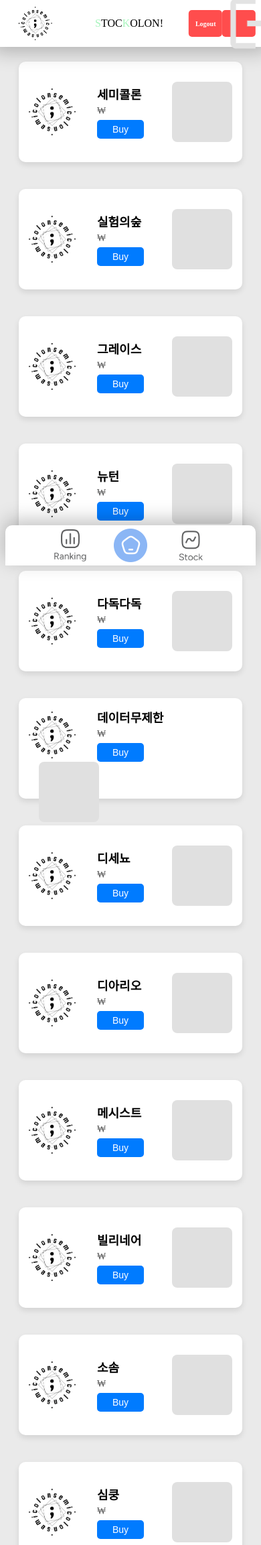
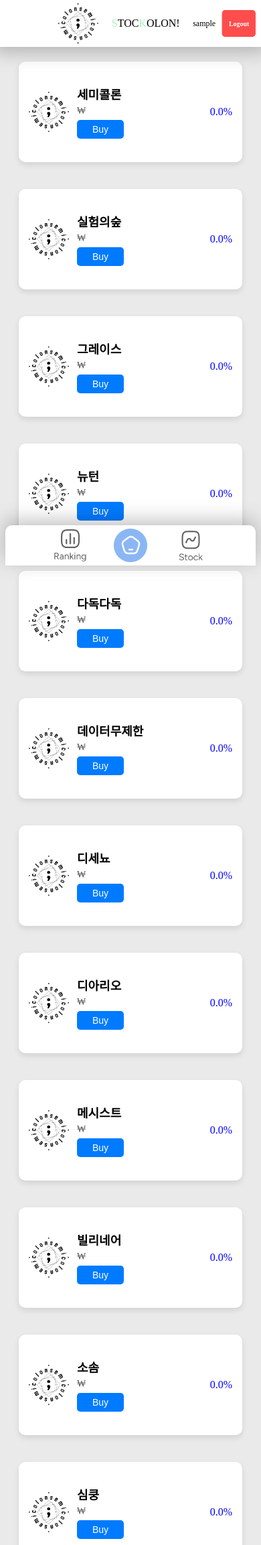
Before and after one commit to duckoduk/2026semicolon, a Flask app: page /stock in a window 390 px wide. Shown: the top 2306 px of the page at 67% size. Run offline with Flask 3, Linux system fonts and the light colour scheme; the visitor is signed in with stand-in values (Sample User, id 1); data that the repository does not hold is empty.

Commit message:
마무리_직전

```diff
--- a/app.py
+++ b/app.py
@@ -43,7 +43,7 @@ def convert_to_serializable(obj):
 def profit_rate(currentPrice, averagePrice): #my_page용 (main_stock.html아님 주의)
     if averagePrice == 0:
         return "0.00%"  # 평균 구매가가 없을 경우 수익률 0% 반환
-    return f"{((currentPrice - averagePrice) / averagePrice) * 100:.2f}%"
+    return round(((currentPrice - averagePrice) / averagePrice) * 100,2)
 
 def update_stock_prices():
     global profit_value
@@ -358,21 +358,24 @@ def buy_stock(club):
     clubs=['세미콜론','실험의숲','그레이스','뉴턴','다독다독','데이터무제한','디세뇨','디아리오','메시스트','빌리네어','소솜','심쿵','아리솔','에스쿱','에어로테크','엘리제','온에어','티아','파라미터','피지카스트로','하람','늘품','세븐일레븐','매드매쓰','도담','데카르트','수학에복종','아페토','메이키스','폴리머','라온제나','리사','아스클레오피스','수북수북','아이티아이','럭스','쿠데타','헥사곤','개벽','혜윰']
     # 최근 데이터를 timestamp를 기준으로 내림차순 정렬하여 첫 번째 row만 가져옵니다.
     response = supabase.table('stock_data') \
-        .select("*") \
+        .select(club) \
         .order("timestamp", desc=True) \
-        .limit(1) \
+        .limit(2) \
         .execute()
 
     # Supabase API 응답은 response.data에 row 리스트로 들어있습니다.
     recent_row = response.data[0] if response.data else None
+    older_row = response.data[1] if response.data else None
 
     if recent_row:
         # club 변수와 같은 이름의 컬럼 값을 가져옵니다.
         stock_value = recent_row.get(club)
+        profit_value = profit_rate(recent_row.get(club), older_row.get(club)) if older_row else "0.00%"
+
     else:
         stock_value = None
 
-    return render_template('buy_stock.html', clubs=clubs, club = club, description=description,stock_value=stock_value, balance=balance.data[0]['balance'], longer = longer)
+    return render_template('buy_stock.html', clubs=clubs, club = club, description=description,stock_value=stock_value, balance=balance.data[0]['balance'], longer = longer, profit_value=profit_value)
 
 
 @app.route('/stock') #전체 주식 보기 페이지
@@ -381,34 +384,20 @@ def my_page():
 
     club_price_DB= supabase.table('stock_data').select('*').order('id', desc=True).limit(1).execute()
     club_price = list(club_price_DB.data[0].values()) if club_price_DB.data else []
+    response = supabase.table('stock_data') \
+        .select("*") \
+        .order("timestamp", desc=True) \
+        .limit(2) \
+        .execute()
+    recent_row = response.data[0] if response.data else None
+    older_row = response.data[1] if response.data else None
+    profit_value = [profit_rate(recent_row.get(club), older_row.get(club)) if older_row else 0.00 for club in clubs]
+    color = ['red' if profit_value[i] > 0 else 'blue' for i in range(len(profit_value))]
 
-    return render_template('main_stock.html', username=session['username'], clubs=clubs, club_price=club_price)
 
-@app.route('/extra_buy', methods=['POST'])
-def extra_buy():
-    data = request.get_json()
-    quantity = data.get('quantity')
-    stock = data.get('stock')
-    existing=supabase.table('user_data').select(stock).eq("user_id", session['user_id']).execute()
-    existing_var= list(existing.data[0].values()) if existing.data else []
-    new= int(existing_var[0])+int(quantity)
-    supabase.table("user_data").update({stock: new}).eq("user_id", session['user_id']).execute()
 
-    #JSON 응답 반환 (클라이언트 새로고침 수행 명령!)
-    return jsonify({"message": f"매수 완료! 수량: {quantity}, 주식: {stock}"}), 200
+    return render_template('main_stock.html', username=session['username'], clubs=clubs, club_price=club_price, profit_value=profit_value,color=color)
 
-@app.route('/sell', methods=['POST'])
-def sell():
-    data = request.get_json()
-    quantity = data.get('quantity')
-    stock = data.get('stock')
-    existing=supabase.table('user_data').select(stock).eq("user_id", session['user_id']).execute()
-    existing_var= list(existing.data[0].values()) if existing.data else []
-    new= int(existing_var[0])-int(quantity)
-    supabase.table("user_data").update({stock: new}).eq("user_id", session['user_id']).execute()
-
-    #JSON 응답 반환 (클라이언트 새로고침 수행 명령!)
-    return jsonify({"message": f"매도 완료! 수량: {quantity}, 주식: {stock}"}), 200
 
 # 랭킹
 @app.route('/ranking')
--- a/static/css/main_stock.css
+++ b/static/css/main_stock.css
@@ -60,7 +60,6 @@ body::-webkit-scrollbar {
     .club_logo {
         width: 60px;
         height: 60px;
-        background-image: url("/static/images/semicolon logo.png");
         border-radius: 50%;
         background-size: contain;
         background-repeat: no-repeat;
@@ -68,15 +67,6 @@ body::-webkit-scrollbar {
         flex-shrink: 0; /* 크기 유지 */
     }
 
-    .club_logo {
-        width: 70px;
-        height: 70px;
-        margin-right: 20px;  /* 이미지와 텍스트 사이 간격 */
-        background-image: url("/static/images/semicolon logo.png");
-        background-size: contain;
-        background-repeat: no-repeat;
-        background-position: center;
-    }
 
     /* 클럽 이름 & 가격 */
     .text-container {
--- a/static/css/navbar.css
+++ b/static/css/navbar.css
@@ -62,14 +62,16 @@
         border-radius: 10px 10px 0 0;
         z-index: 1000;
     }
-    .logo{
-        width: 50px;
+    .logo {
+        width: 60px;
         height: 60px;
-        margin: 0px 20px;
-        background-image: url("/static/images/semicolon logo.png");
+        margin: 0; /* 여백 제거 */
         background-size: contain;  /* 로고 이미지 크기 조절 */
         background-repeat: no-repeat;
         background-position: center;
+        display: inline-flex;
+        justify-content: flex-start;
+        margin-left: 0; /* 왼쪽 여백 0으로 설정 */
     }
     .ranking_icon{
         width: 50px;
@@ -178,14 +180,16 @@
     }
 
     .logo{
-        width: 50px;
+        width: 60px;
         height: 60px;
-        margin: 0px 20px;
-        background-image: url("/static/images/semicolon logo.png");
+        margin: 0 auto;
         background-size: contain;  /* 로고 이미지 크기 조절 */
         background-repeat: no-repeat;
         background-position: center;
+        display: inline-flex;
+        justify-content: flex-start;
     }
+
     .ranking_icon{
         width: 50px;
         height: 50px;
@@ -234,14 +238,5 @@
         font-size: 12px;
         margin-right: 40px;
     }
-    .logout-icon{
-        width: 20px;
-        height: 20px;
-        margin: 0px 20px;
-        display: inline-block;
-    }
-    .logout_-text{
-        display: none;
 
-    }
 }
--- a/templates/login.html
+++ b/templates/login.html
@@ -36,6 +36,6 @@
         <button type='submit' class="text-bt">Register</button>
     </form><br><br>
     <p style="display: inline;">운정고등학교 코딩 동아리 semicolon 지원 신청하기</p>
-    <button style="display: inline;" class="text-bt">-> Go to form</button>
+    <button style="display: inline;" class="text-bt" onclick="window.location.href='https://shared-brace-c0d.notion.site/2025-semicolon-1ae35b9640d880fd9bc0ef00c91c4900?pvs=74';">-> Go to form</button>
 </div>
 </body>
--- a/templates/main_stock.html
+++ b/templates/main_stock.html
@@ -14,14 +14,22 @@
         {% for i in range(clubs | length) %}
         <section class="stock-card">
             <div class="stock-info">
-                <div class="club_logo"></div>
+                <img class="club_logo" src="/static/images/logos/semicolon.png" alt="logo">
                 <div class="text-container">
                     <p class="club-name">{{ clubs[i] }}</p>
                     <p class="price">{{ club_price[i+2] }}₩</p>
                     <button class="buy_bt" onclick="location.href='{{ url_for('buy_stock', club=clubs[i]) }}';">Buy</button>
                 </div>
             </div>
-            <div class="chart"></div>
+
+            <div class="profit_rate" style="display: flex; justify-content: center; align-items: center; margin: auto;">
+                {% if color[i] == 'red' %}
+                    <p style="color: red;">{{profit_value[i]}}%</p>
+                {% else %}
+                    <p style="color: blue;">{{profit_value[i]}}%</p>
+                {% endif %}
+            </div>
+
         </section>
         {% endfor %}
     </div>
--- a/templates/navbar/topnav.html
+++ b/templates/navbar/topnav.html
@@ -2,12 +2,13 @@
 
 <nav class="upnavbar" style="height: 50px;">
     <div class="logo"></div>
+    <img src="/static/images/logos/semicolon.png" alt="logo" class="logo">
     <p><span style="color: #a6f4bc;">S</span>TOC<span style="color: #A6F4BC;">K</span>OLON!</p>
     <div class='navbar-right'>
         <span class='navbar-username'>{{username}}</span>
         <div class='logout-button'>
             <a href="/logout" class="logout-button"><span class="logout-text">Logout</span></a>
-            <img src="/static/images/logout_icon.png" alt="logout_icon" class="logout-icon">
+
         </div>
     </div>
 </nav>
--- a/templates/register.html
+++ b/templates/register.html
@@ -44,6 +44,6 @@
     <br>
     <br>
     <p style="display: inline;">운정고등학교 코딩 동아리 semicolon 지원 신청하기</p>
-    <button style="display: inline;" class="text-bt">-> Go to form</button>
+    <button style="display: inline;" class="text-bt" onclick="window.location.href='https://shared-brace-c0d.notion.site/2025-semicolon-1ae35b9640d880fd9bc0ef00c91c4900?pvs=74';">-> Go to form</button>
 </div>
 </body>
```
Also changed, not shown: static/css/buy_stock.css (+21 -0 lines), templates/buy_stock.html (+46 -12 lines), static/images/logos/semicolon.png (renamed from static/images/semicolon logo.png), static/images/posters/semicolon.png (added).
